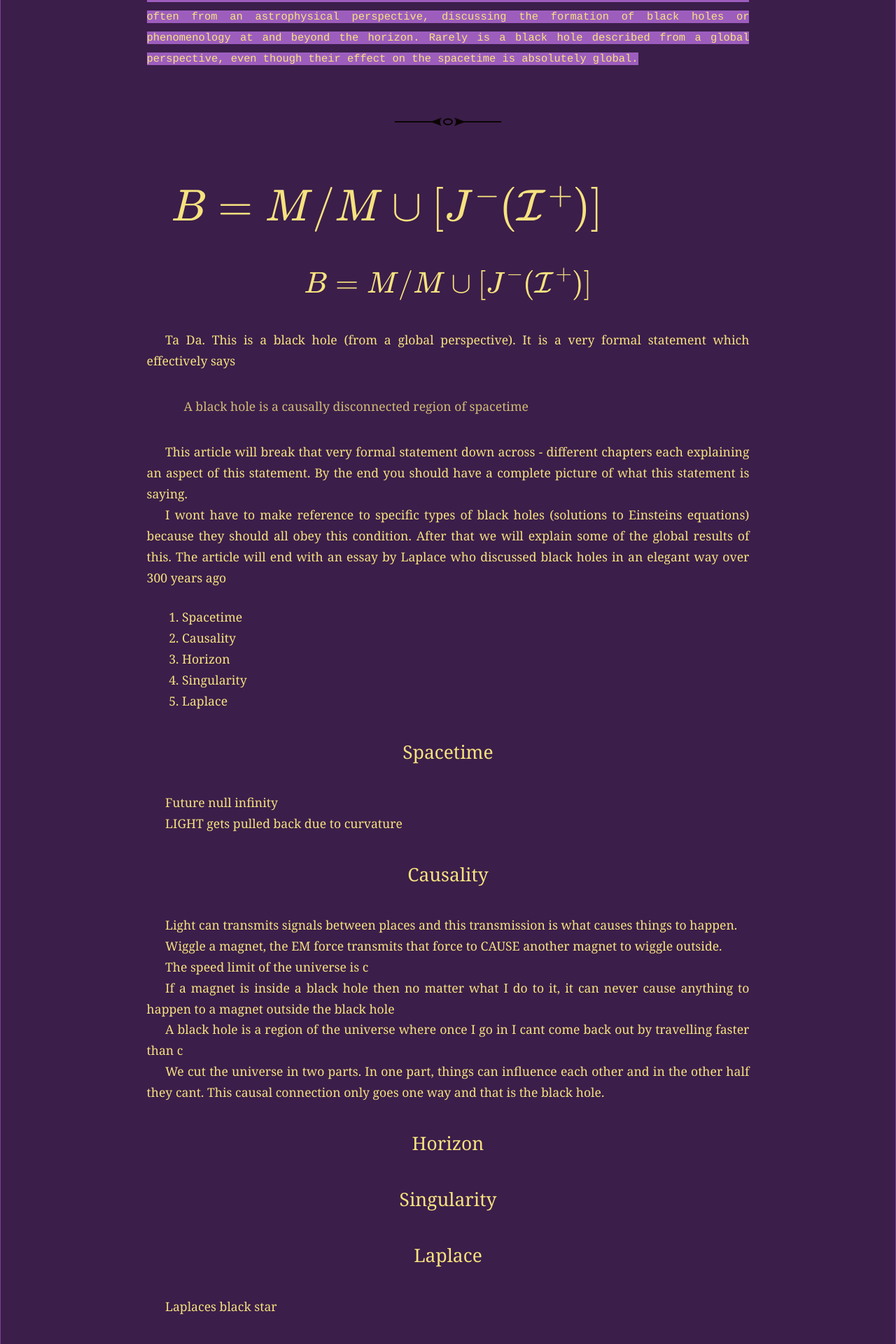
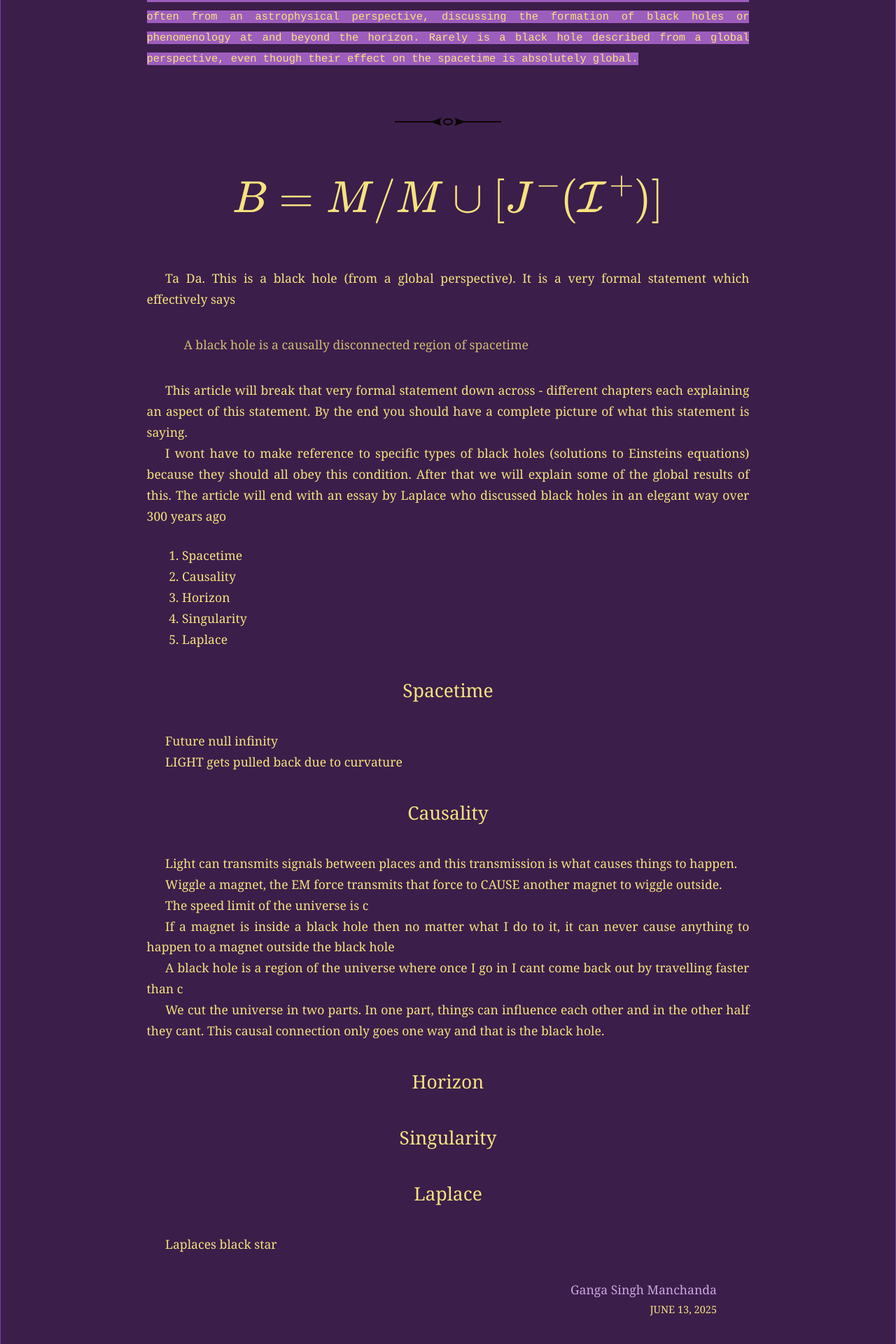
Before and after one commit to GangaSM/Meditations-on-Second-Philosophy, a Jekyll site: the page built from _posts/2025-06-13-blackhole.md, in a window 1280 px wide. Shown: the part 492-2412 px from the top of the page at 70% size. Built offline with Jekyll 4.4.1, drawn with Linux system fonts in a browser that asks for light colours.

Commit message:
Update 2025-06-13-blackhole.md

```diff
--- a/_posts/2025-06-13-blackhole.md
+++ b/_posts/2025-06-13-blackhole.md
@@ -10,9 +10,7 @@ The internet is full of discussions about black holes but these are often from a
 
 ---
 
-# $$ B=M/M\cup[J^-(\mathcal{I}^+)] $$
-
-<div style="text-align: center; font-size: 2em; font-weight: bold;">
+<div style="text-align: center; font-size: 3em; font-weight: bold;">
   \[ B=M/M\cup[J^-(\mathcal{I}^+)] \]
 </div>
 
```
